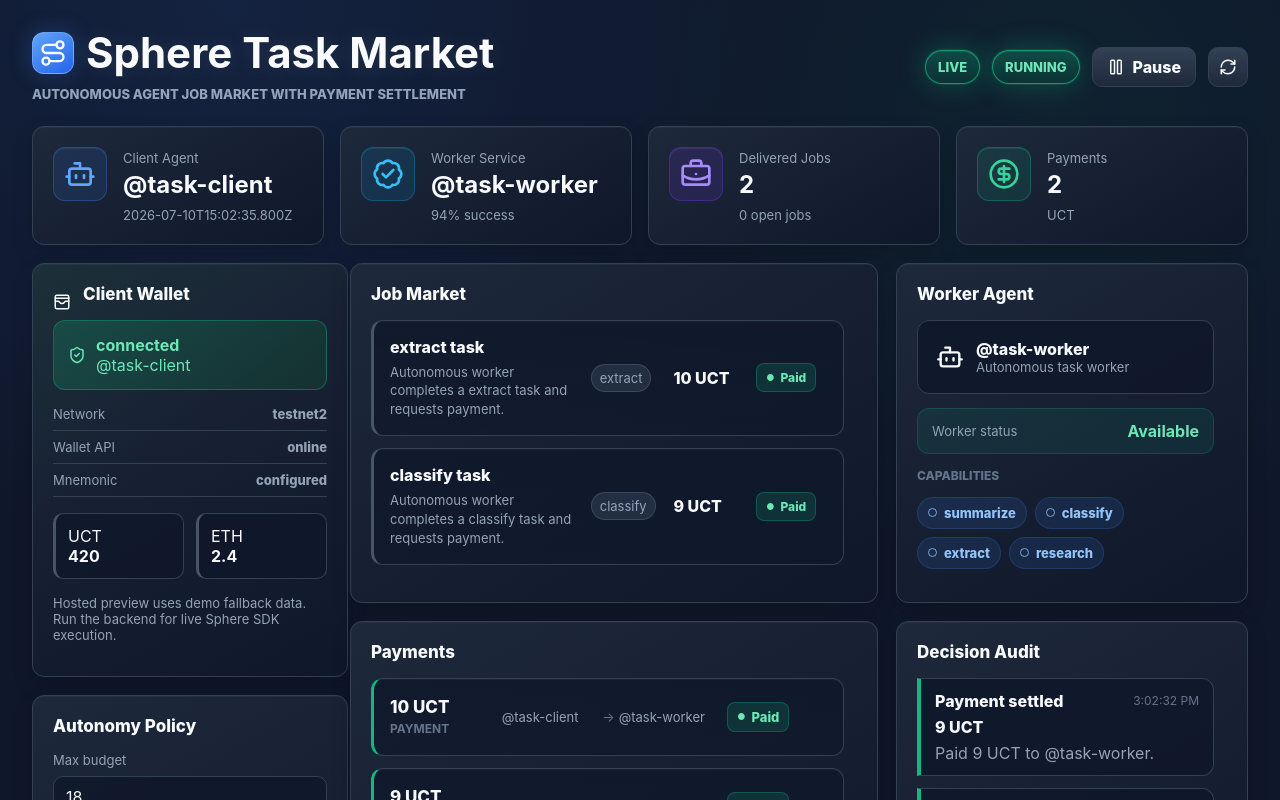
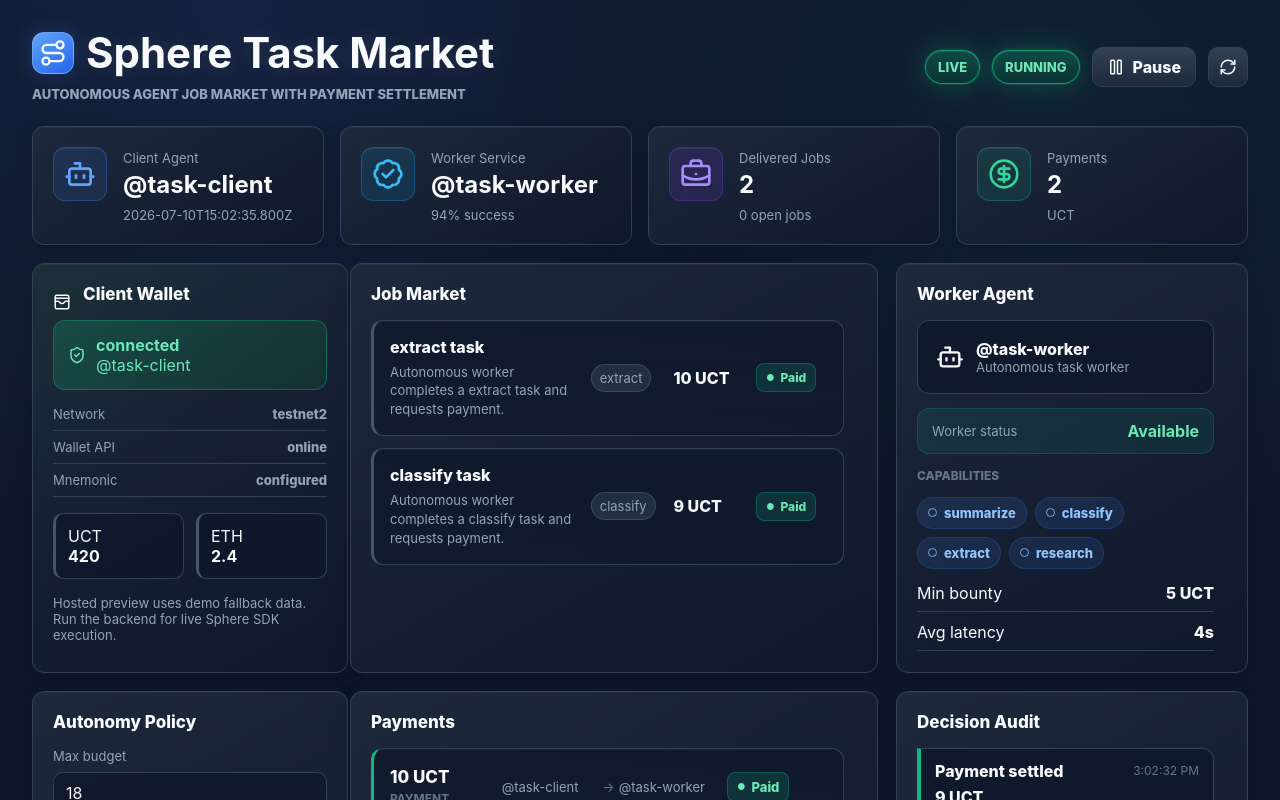
Before and after one commit to eaglebooth/SphereTaskMarket, a React (Vite) app: page / in a window 1280 px wide. Shown: the top 800 px of the page. Built offline with nearby package versions, Linux system fonts and the light colour scheme; no server answers.

Commit message:
Balance dashboard panel heights

```diff
--- a/src/client/styles.css
+++ b/src/client/styles.css
@@ -13,6 +13,8 @@
   --radius: 12px;
   --shadow: 0 8px 20px rgb(0 0 0 / 18%);
   --shadow-hover: 0 14px 30px rgb(0 0 0 / 24%);
+  --workspace-top-row: 410px;
+  --workspace-bottom-row: 430px;
   background: #0f172a;
   color: #f8fafc;
   font-family: Inter, ui-sans-serif, system-ui, -apple-system, BlinkMacSystemFont, "Segoe UI", sans-serif;
@@ -319,13 +321,26 @@ button:disabled {
   align-content: start;
   display: grid;
   gap: 18px;
+  grid-template-rows: var(--workspace-top-row) var(--workspace-bottom-row);
+  min-height: 0;
 }
 
 .rightGrid {
   display: grid;
   gap: 18px;
   grid-template-columns: 1.2fr 0.8fr;
-  grid-template-rows: 340px 420px;
+  grid-template-rows: var(--workspace-top-row) var(--workspace-bottom-row);
+  min-height: 0;
+}
+
+.walletPanel,
+.policy,
+.jobsPanel,
+.workerPanel,
+.paymentsPanel,
+.auditPanel {
+  height: 100%;
+  min-height: 0;
 }
 
 .panel {
@@ -892,6 +907,19 @@ button:disabled {
     grid-template-rows: none;
   }
 
+  .leftStack {
+    grid-template-rows: none;
+  }
+
+  .walletPanel,
+  .policy,
+  .jobsPanel,
+  .workerPanel,
+  .paymentsPanel,
+  .auditPanel {
+    height: auto;
+  }
+
   .panelBody {
     max-height: 340px;
   }
```
